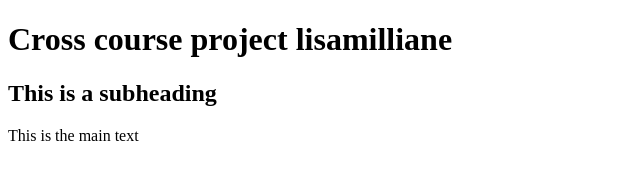
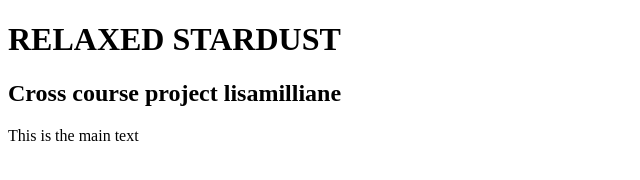
Before and after one commit to Noroff-FEU-Assignments/cross-course-project-lisamilliane, a plain HTML site: page index.html in a window 1280 px wide. Shown: the whole page, without its empty margins (0-640 px from the left). Drawn offline with Linux system fonts and the light colour scheme.

Commit message:
Update index.html

```diff
--- a/index.html
+++ b/index.html
@@ -7,8 +7,8 @@
     <title>Document</title>
 </head>
 <body>
-    <h1>Cross course project lisamilliane</h1>
-    <h2>This is a subheading</h2>
+    <h1>RELAXED STARDUST</h1>
+    <h2>Cross course project lisamilliane</h2>
     <p>This is the main text</p>
 </body>
 </html>
```
